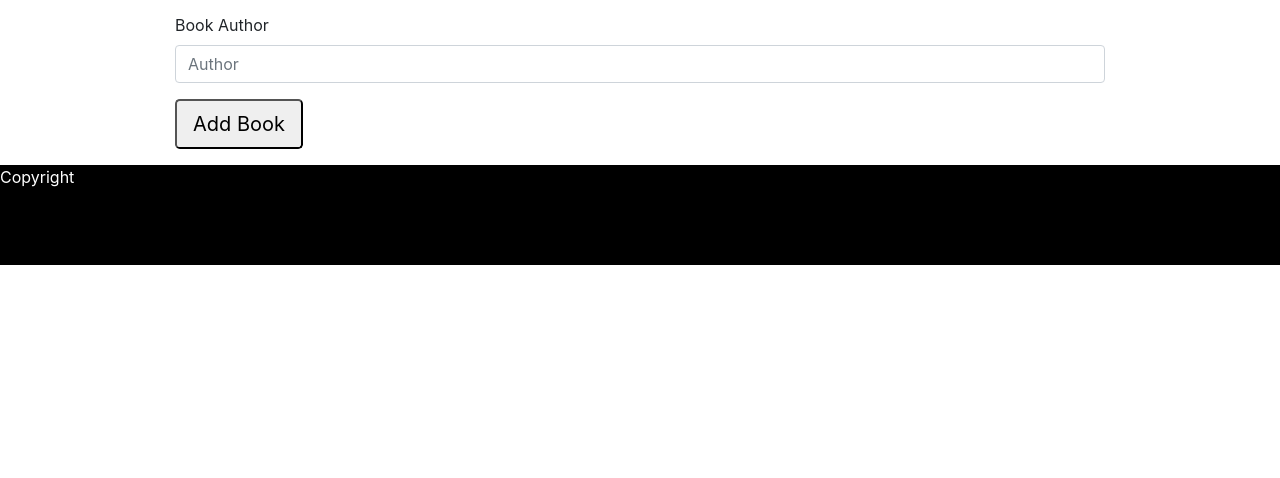
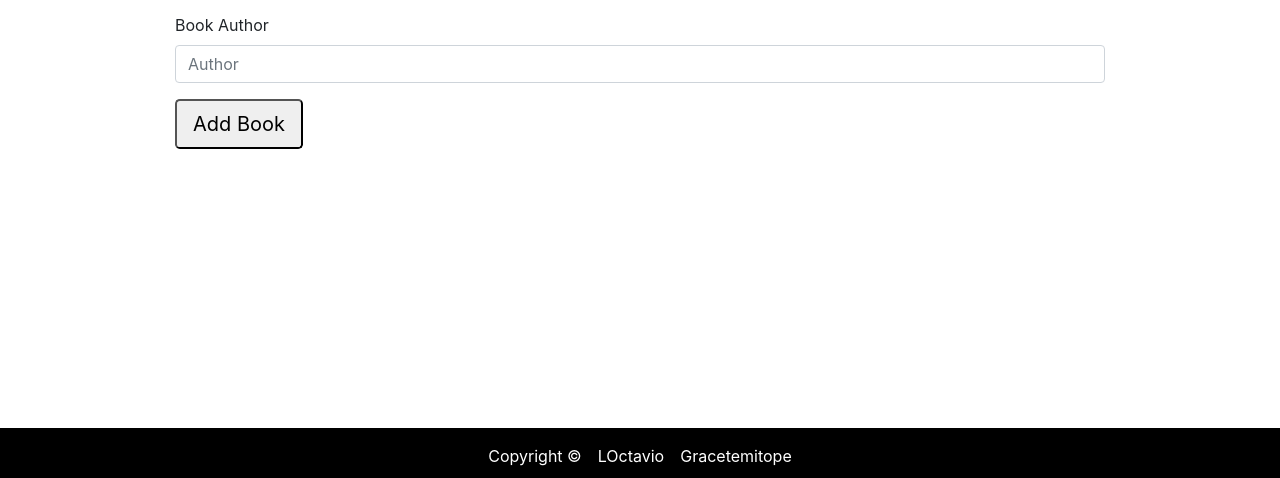
Before and after one commit to LOctavio/Awesome-books, a website: page index.html in a window 1280 px wide. Shown: the part 322-800 px from the top of the page. Drawn offline with nearby package versions, Linux system fonts and the light colour scheme.

Commit message:
style footer

```diff
--- a/index.html
+++ b/index.html
@@ -58,8 +58,11 @@
     </form>
   </div>
   </div>
-  <footer>
-    <span>Copyright</span>
+  <footer class="d-flex justify-content-center">
+    <p class="mt-3">Copyright &copy;</p>
+    <a href="https://github.com/LOctavio" class="mt-3 ml-3">LOctavio</a>
+    <a href="https://github.com/Gracetemitope" class="mt-3 ml-3">Gracetemitope</a>
+
   </footer>
   <script src="script.js"></script>
 
--- a/style.css
+++ b/style.css
@@ -1,6 +1,14 @@
 /* styles */
 footer {
     background-color: black;
-    height: 100px;
+    height: 50px;
     color: white;
+    position: fixed;
+    width: 100%;
+    bottom: 0px;
 }
+
+footer a {
+  text-decoration: none;
+  color: white;
+}
```
